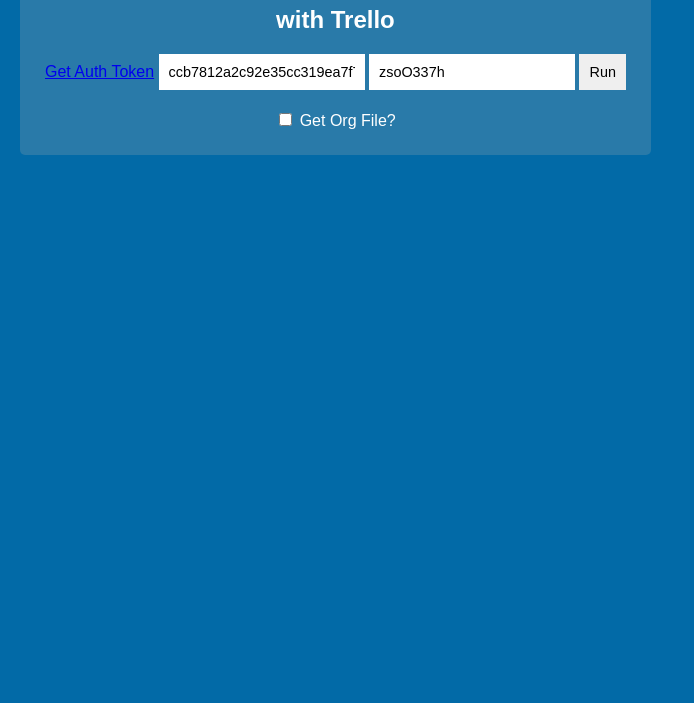
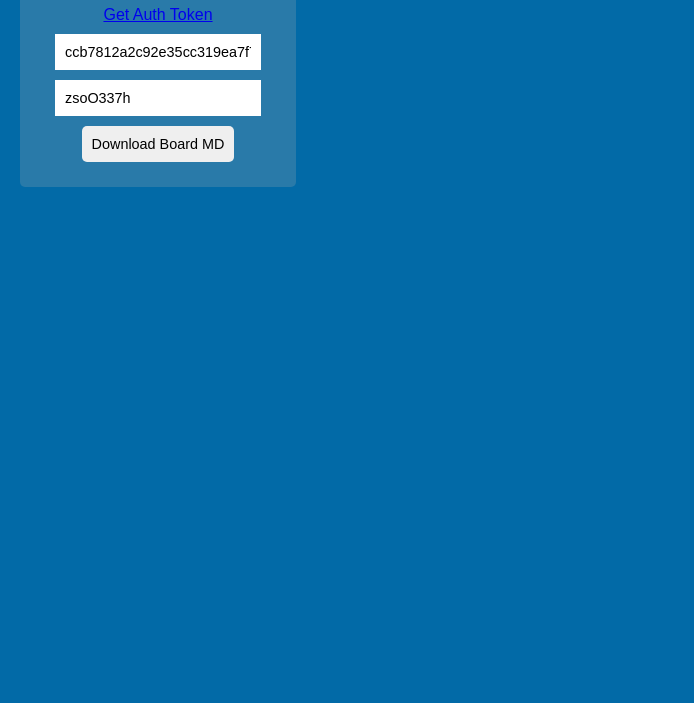
Before and after one commit to danseethaler/Trello_Parser, a website: page static/index.html in a window 1280 px wide. Shown: the part 97-800 px from the top of the page, without its empty margins (0-694 px from the left). Drawn offline with nearby package versions, Linux system fonts and the light colour scheme.

Commit message:
Updated formatting and standardized features.
The formatting in the index.html has been updated
to reflect a box look.

Several changes were made to make the program work
when being installed on a new machine including
adding the boards directory if it doesn't already
exist.

```diff
--- a/package.json
+++ b/package.json
@@ -13,6 +13,7 @@
         "body-parser": "^1.13.2",
         "express": "^4.13.1",
         "fs": "0.0.2",
+        "mkdirp": "^0.5.1",
         "request": "^2.58.0"
     }
 }
--- a/static/index.html
+++ b/static/index.html
@@ -11,55 +11,60 @@
 <body>
 
     <div class="content">
-        <h1>Boards to JSON</h1>
-        <h2>with Trello</h2>
-        <a href="https://trello.com/1/authorize?key=a177d41f6a97186db0f98352a281198c&name=Trello+Parser&expiration=30days&response_type=token">Get Auth Token</a>
-        <input id="token" type="text">
-        <input id="boardID" type="text">
-        <input type="button" id="run" value="Run">
-        <div class="checkbox"><input type="checkbox" name="vehicle" id="getOrg"> Get Org File?</div>
-        <div class="warning" id="output"></div>
+        <h1>Trello to MD</h1>
+        <div class="slice">
+            <a href="https://trello.com/1/authorize?key=a177d41f6a97186db0f98352a281198c&name=Trello+Parser&expiration=30days&response_type=token">Get Auth Token</a>
 
+        </div>
+        <div class="slice">
+            <input id="token" placeholder="Auth Token" type="text">
+
+        </div>
+        <div class="slice">
+            <input id="boardID" placeholder="Board ID" type="text">
+
+        </div>
+
+        <input type="button" id="run" value="Download Board MD">
 
     </div>
 
-
     <script src="//ajax.googleapis.com/ajax/libs/jquery/1.10.2/jquery.min.js"></script>
-    <script>window.jQuery || document.write('<script src="jquery-1.11.3.min.j"><\/script>')</script>
+    <script>
+        window.jQuery || document.write('<script src="jquery-1.11.3.min.j"><\/script>')
+    </script>
 
     <script>
-
-        $(document).ready(function(){
+        $(document).ready(function() {
             $("#token").val("ccb7812a2c92e35cc319ea7f76541834f1d6345e933f253f9c39be7a43d32e81");
             $("#boardID").val("zsoO337h");
         })
 
-        $('#run').click(function(){
+        $('#run').click(function() {
 
             var url = location.origin + "/parse?trelloBoard=" + document.querySelector('#boardID').value + "&token=" + $("#token").val();
 
             if (document.querySelector('#boardID').value.length === 0) {
                 if ($('#output').text().length === 0) {
                     $('#output').append("Please enter a board ID.")
-                    setTimeout(function(){$('#output').html('')},3000);
+                    setTimeout(function() {
+                        $('#output').html('')
+                    }, 3000);
                 }
                 return false;
 
-            }else if (document.querySelector("#getOrg").checked) {
-                url += "&getOrg=true"
             }
 
             console.log(url);
             console.log("Calling post code");
 
-            $.get(url,function(response){
+            $.get(url, function(response) {
                 console.log(response);
 
                 window.location = "http://localhost/boards/" + $('#boardID').val() + '.json';
 
             })
         });
-
     </script>
 </body>
 
--- a/static/main.css
+++ b/static/main.css
@@ -7,6 +7,14 @@
 
 h1 {
     margin-top: 0px;
+}
+
+.slice {
+    margin: 10px;
+}
+
+input#run {
+    border-radius: 5px;
 }
 
 .content {
```
Also changed, not shown: get_server.js (+10 -1 lines). Lines whose indentation alone changed are shown as unchanged.
